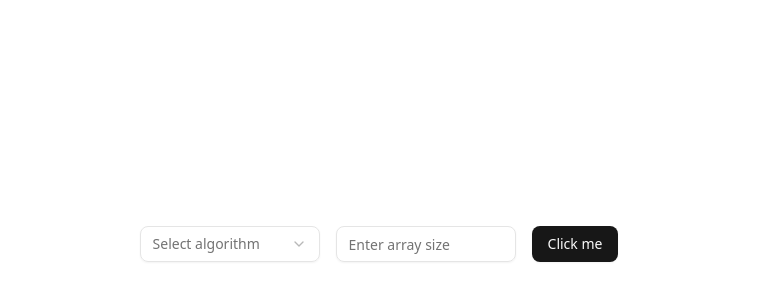
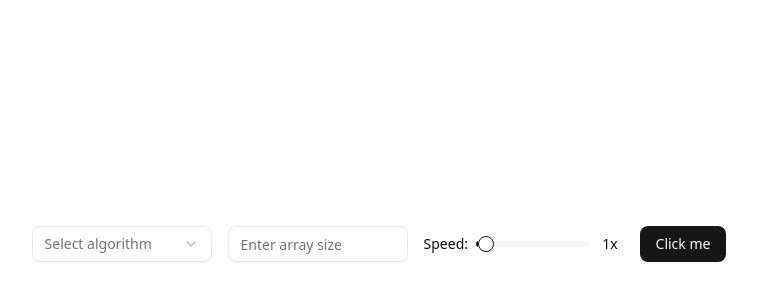
Before and after one commit to RobbyC231/sorting-visualizer, a React (Vite) app: page / in a window 1280 px wide. Shown: the part 188-488 px from the top of the page, without its empty margins (261-1018 px from the left). Built offline with nearby package versions, Linux system fonts and the light colour scheme.

Commit message:
feat: add speed control slider to sorting visualizer
- Add Radix UI Slider component and dependencies
- Implement speed control UI with state management
- Add TypeScript state management using useState

```diff
--- a/package.json
+++ b/package.json
@@ -13,6 +13,7 @@
   },
   "dependencies": {
     "@radix-ui/react-select": "^2.1.6",
+    "@radix-ui/react-slider": "^1.2.3",
     "@radix-ui/react-slot": "^1.1.2",
     "@tailwindcss/vite": "^4.0.17",
     "class-variance-authority": "^0.7.1",
--- a/src/App.tsx
+++ b/src/App.tsx
@@ -1,6 +1,7 @@
 import './App.css';
 import { Button } from '@/components/ui/button';
 import { Input } from '@/components/ui/input';
+import { Slider } from '@/components/ui/slider';
 import {
   Select,
   SelectContent,
@@ -8,6 +9,7 @@ import {
   SelectTrigger,
   SelectValue,
 } from '@/components/ui/select';
+import { useState } from 'react';
 
 const SORTING_ALGORITHMS = [
   { value: 'bubble', label: 'Bubble Sort' },
@@ -18,6 +20,8 @@ const SORTING_ALGORITHMS = [
 ] as const;
 
 function App() {
+  const [speed, setSpeed] = useState<number>(1);
+
   return (
     <div className="flex flex-row items-center justify-center min-h-svh gap-4">
       <Select>
@@ -33,6 +37,17 @@ function App() {
         </SelectContent>
       </Select>
       <Input type="number" min="1" max="400" className="w-[180px]" placeholder="Enter array size" />
+      <div className="flex items-center gap-2 w-[200px]">
+        <span className="text-sm">Speed:</span>
+        <Slider
+          value={[speed]}
+          onValueChange={(value) => setSpeed(value[0])}
+          max={50}
+          step={1}
+          className="w-full"
+        />
+        <span className="text-sm w-12">{speed}x</span>
+      </div>
       <Button onClick={() => console.log('clicked')}>Click me</Button>
     </div>
   );
--- /dev/null
+++ b/src/components/ui/slider.tsx
@@ -0,0 +1,61 @@
+import * as React from "react"
+import * as SliderPrimitive from "@radix-ui/react-slider"
+
+import { cn } from "@/lib/utils"
+
+function Slider({
+  className,
+  defaultValue,
+  value,
+  min = 0,
+  max = 100,
+  ...props
+}: React.ComponentProps<typeof SliderPrimitive.Root>) {
+  const _values = React.useMemo(
+    () =>
+      Array.isArray(value)
+        ? value
+        : Array.isArray(defaultValue)
+          ? defaultValue
+          : [min, max],
+    [value, defaultValue, min, max]
+  )
+
+  return (
+    <SliderPrimitive.Root
+      data-slot="slider"
+      defaultValue={defaultValue}
+      value={value}
+      min={min}
+      max={max}
+      className={cn(
+        "relative flex w-full touch-none items-center select-none data-[disabled]:opacity-50 data-[orientation=vertical]:h-full data-[orientation=vertical]:min-h-44 data-[orientation=vertical]:w-auto data-[orientation=vertical]:flex-col",
+        className
+      )}
+      {...props}
+    >
+      <SliderPrimitive.Track
+        data-slot="slider-track"
+        className={cn(
+          "bg-muted relative grow overflow-hidden rounded-full data-[orientation=horizontal]:h-1.5 data-[orientation=horizontal]:w-full data-[orientation=vertical]:h-full data-[orientation=vertical]:w-1.5"
+        )}
+      >
+        <SliderPrimitive.Range
+          data-slot="slider-range"
+          className={cn(
+            "bg-primary absolute data-[orientation=horizontal]:h-full data-[orientation=vertical]:w-full"
+          )}
+        />
+      </SliderPrimitive.Track>
+      {Array.from({ length: _values.length }, (_, index) => (
+        <SliderPrimitive.Thumb
+          data-slot="slider-thumb"
+          key={index}
+          className="border-primary bg-background ring-ring/50 block size-4 shrink-0 rounded-full border shadow-sm transition-[color,box-shadow] hover:ring-4 focus-visible:ring-4 focus-visible:outline-hidden disabled:pointer-events-none disabled:opacity-50"
+        />
+      ))}
+    </SliderPrimitive.Root>
+  )
+}
+
+export { Slider }
```
Also changed, not shown: 1 other file (tests, documents, lock files or other folders).
